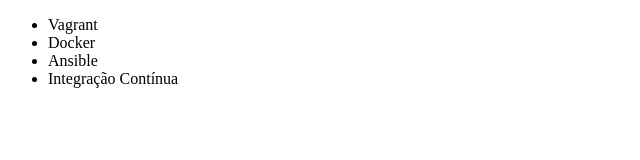
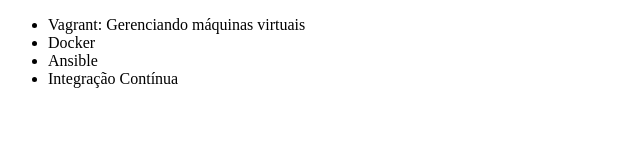
Before and after one commit to mgbarbieri/alura-git, a plain HTML site: page index.html in a window 1280 px wide. Shown: the whole page, without its empty margins (0-640 px from the left). Drawn offline with Linux system fonts and the light colour scheme.

Commit message:
Alteração vagrant

```diff
--- a/index.html
+++ b/index.html
@@ -3,10 +3,9 @@
 <head>
     <meta charset="UTF-8">
     <title>Lista de Cursos de DevOps da Alura</title>
-</head>
 <body>
     <ul>
-        <li>Vagrant</li>
+        <li>Vagrant: Gerenciando máquinas virtuais</li>
         <li>Docker</li>
         <li>Ansible</li>
         <li>Integração Contínua</li>
```
